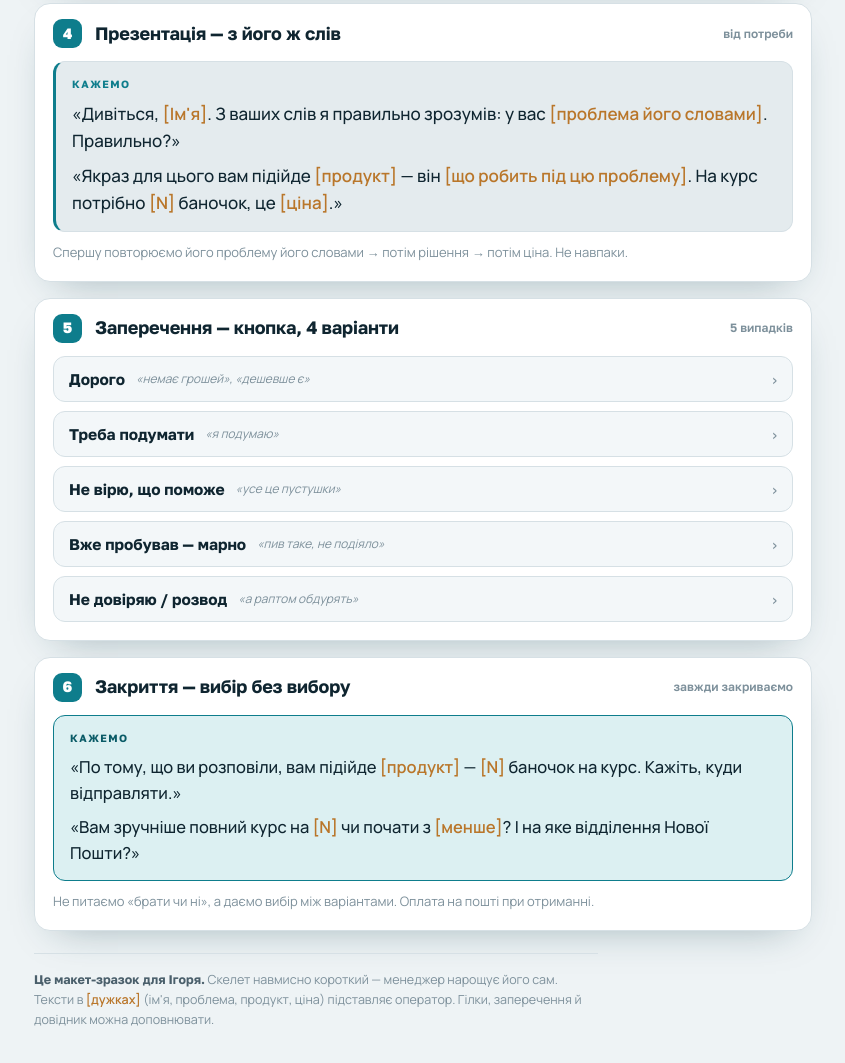
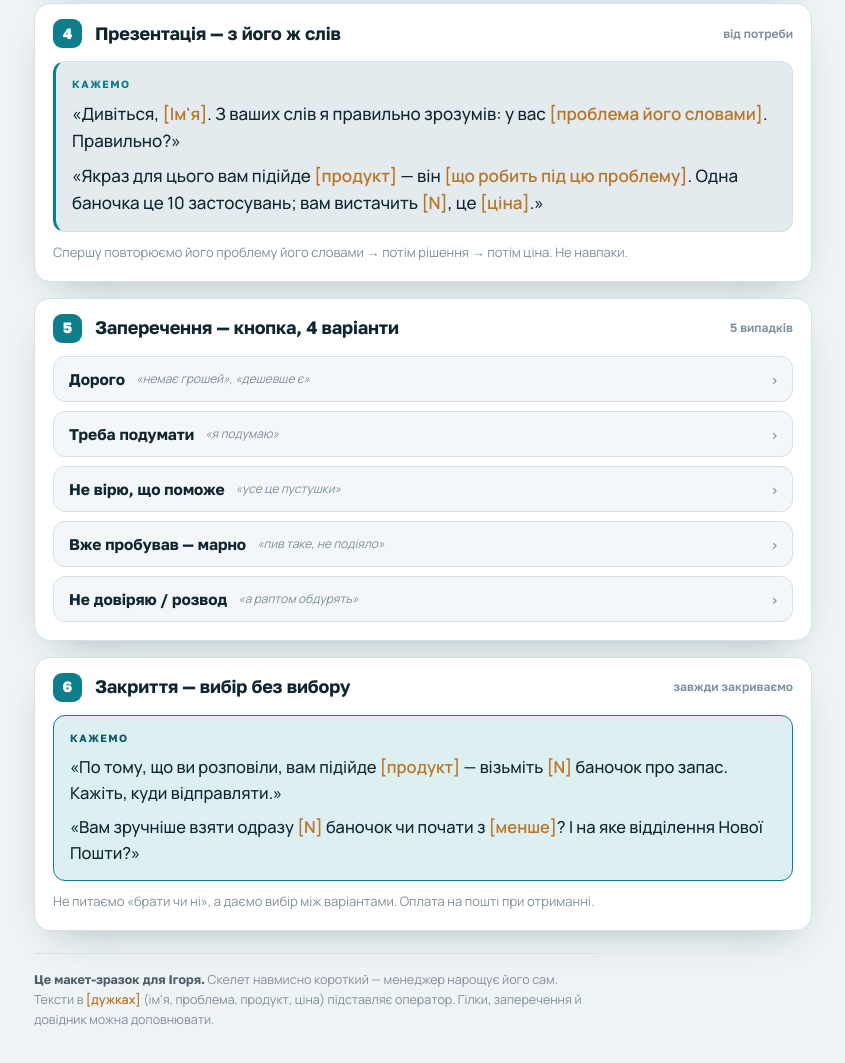
Before and after one commit to StanislavBizDev/marevis-script, a plain HTML site: page index.html in a window 1280 px wide. Shown: the part 1280-2343 px from the top of the page, without its empty margins (36-881 px from the left). Drawn offline with Linux system fonts and the light colour scheme.

Commit message:
fix: у RAISE нет календарного курса — упаковка = 10 применений
Co-Authored-By: Claude Opus 4.8 <noreply@anthropic.com>

```diff
--- a/index.html
+++ b/index.html
@@ -198,7 +198,7 @@ main{max-width:1180px; margin:0 auto; padding:22px 20px 80px}
         <div class="sbody">
           <div class="say"><div class="lbl">Кажемо</div>
             <p>«Дивіться, <span class="ph">[Ім'я]</span>. З ваших слів я правильно зрозумів: у вас <span class="ph">[проблема його словами]</span>. Правильно?»</p>
-            <p>«Якраз для цього вам підійде <span class="ph">[продукт]</span> — він <span class="ph">[що робить під цю проблему]</span>. На курс потрібно <span class="ph">[N]</span> баночок, це <span class="ph">[ціна]</span>.»</p>
+            <p>«Якраз для цього вам підійде <span class="ph">[продукт]</span> — він <span class="ph">[що робить під цю проблему]</span>. Одна баночка це 10 застосувань; вам вистачить <span class="ph">[N]</span>, це <span class="ph">[ціна]</span>.»</p>
           </div>
           <div class="note">Спершу повторюємо його проблему його словами → потім рішення → потім ціна. Не навпаки.</div>
         </div>
@@ -213,8 +213,8 @@ main{max-width:1180px; margin:0 auto; padding:22px 20px 80px}
         <div class="shead"><span class="snum">6</span><h2>Закриття — вибір без вибору</h2><span class="hint">завжди закриваємо</span></div>
         <div class="sbody">
           <div class="close-box"><div class="lbl">Кажемо</div>
-            <p>«По тому, що ви розповіли, вам підійде <span class="ph">[продукт]</span> — <span class="ph">[N]</span> баночок на курс. Кажіть, куди відправляти.»</p>
-            <p>«Вам зручніше повний курс на <span class="ph">[N]</span> чи почати з <span class="ph">[менше]</span>? І на яке відділення Нової Пошти?»</p>
+            <p>«По тому, що ви розповіли, вам підійде <span class="ph">[продукт]</span> — візьміть <span class="ph">[N]</span> баночок про запас. Кажіть, куди відправляти.»</p>
+            <p>«Вам зручніше взяти одразу <span class="ph">[N]</span> баночок чи почати з <span class="ph">[менше]</span>? І на яке відділення Нової Пошти?»</p>
           </div>
           <div class="note">Не питаємо «брати чи ні», а даємо вибір між варіантами. Оплата на пошті при отриманні.</div>
         </div>
@@ -272,7 +272,7 @@ const Q = {
 const OBJ = [
   { label:"Дорого", quote:"«немає грошей», «дешевше є»", variants:[
     "«Розумію. Розділимо: дорого зараз по грошах, чи бо не впевнені в результаті? Щоб я правильно допоміг.»",
-    "«Порахуйте: упаковки вистачає надовго, виходить копійки на день — менше за пачку цигарок.»",
+    "«Одна баночка це 10 застосувань, вистачає надовго — а за раз виходить менше за пачку цигарок.»",
     "«Головне — платите на пошті, коли отримали й потримали в руках. Грошима не ризикуєте взагалі.»",
     "«Візьмемо не максимум — менший набір. Спробуєте, самі відчуєте, далі вирішите. Так спокійніше?»"
   ]},
@@ -316,6 +316,7 @@ const REF = {
       <div class="rc-item"><span class="dot"></span><div><b>1 капсула за 1 годину</b> до близькості, запити водою.</div></div>
       <div class="rc-item"><span class="dot"></span><div>Не більше <b>1 капсули на добу</b>.</div></div>
       <div class="rc-item"><span class="dot"></span><div>Упаковка — <b>10 капсул</b> = 10 разів.</div></div>
+      <div class="rc-item"><span class="dot"></span><div><b>Курсу за календарем нема</b> — на скільки вистачить, залежить від частоти близькості, а не від «місяця».</div></div>
       <div class="rc-item"><span class="dot"></span><div>Регулярний прийом → <b>накопичувальний ефект</b> трав (простата, бажання, енергія).</div></div>
       <div class="rc-item"><span class="dot"></span><div>Не поєднувати з <b>алкоголем</b> (гасить ефект).</div></div>
     </div>
```
